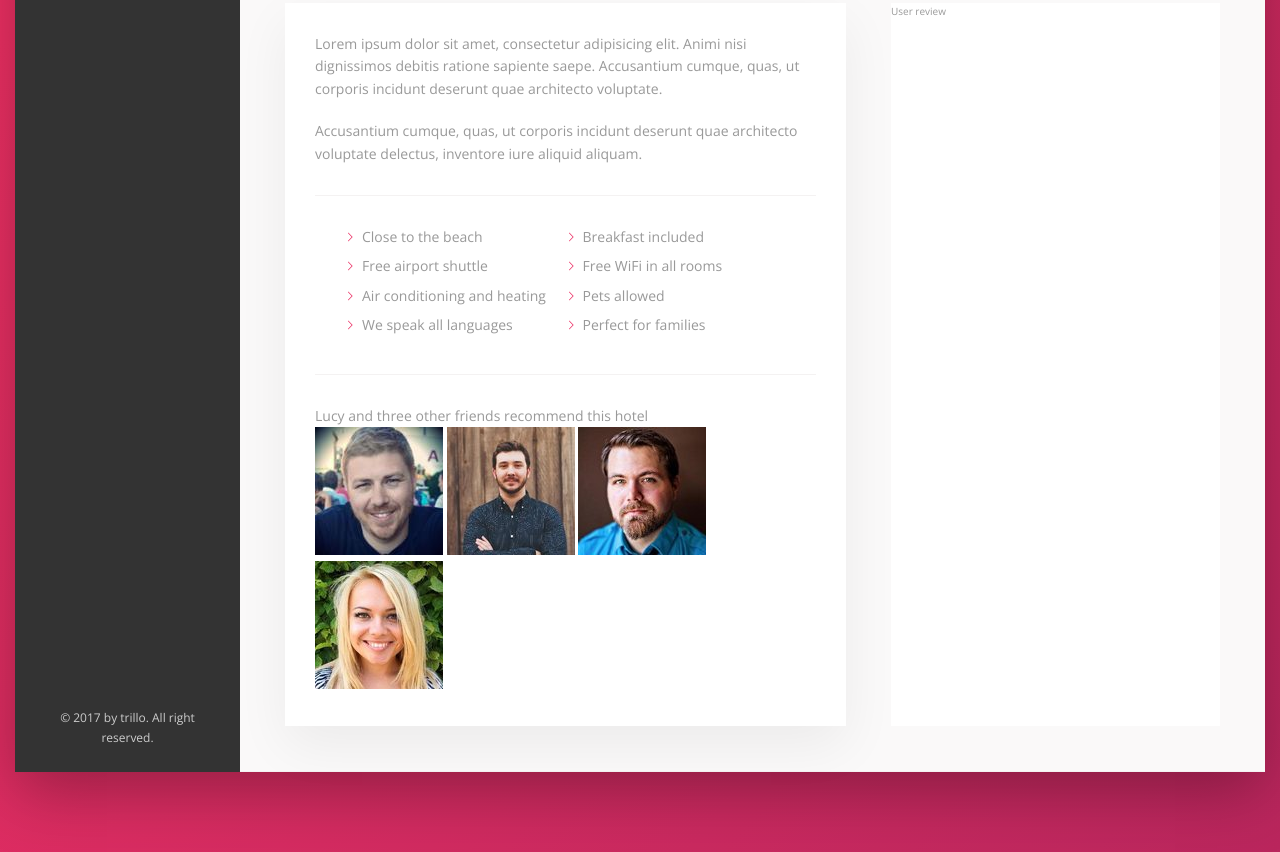
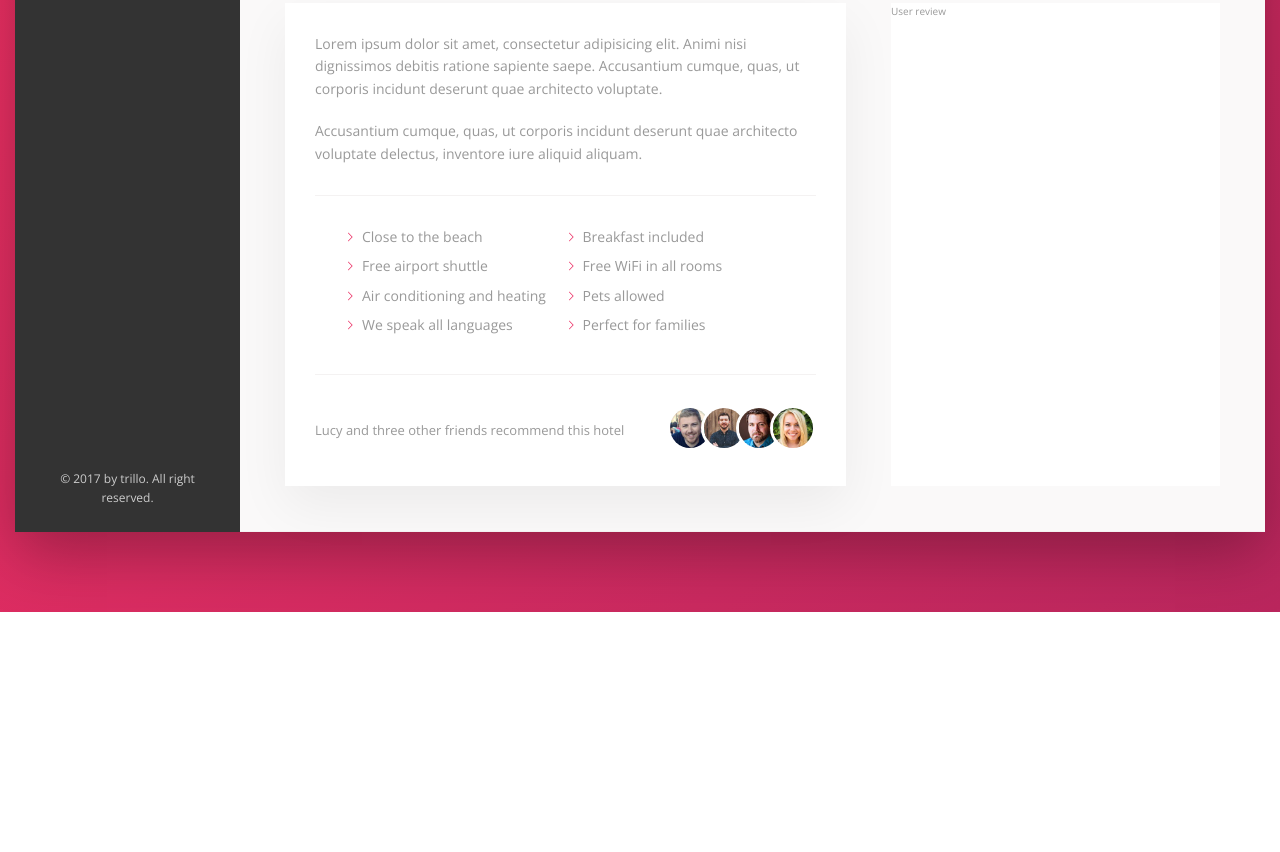
Before and after one commit to KarolinaKotwica/Hotel-project-html-css, a website: page index.html in a window 1280 px wide. Shown: the part 660-1512 px from the top of the page. After the commit the page ends 1272 px from the top, so only its background shows below. Drawn offline with nearby package versions, Linux system fonts and the light colour scheme.

Commit message:
Style detail section (images)

```diff
--- a/sass/_components.scss
+++ b/sass/_components.scss
@@ -303,9 +303,35 @@
             mask-image: url(../img/chevron-thin-right.svg);
             -webkit-mask-image: url(../img/chevron-thin-right.svg);
             -webkit-mask-size: cover;
-
-
         }
     }
 
-    // Recommend
+// Recommend
+.recommend {
+    font-size: 1.3rem;
+    color: var(--color-grey-dark-2);
+
+    display: flex;
+    align-items: center;
+
+
+    &__count {
+        margin-right: auto;
+    }
+
+    &__friends {
+
+    }
+
+    &__photo {
+        box-sizing: content-box;
+        height: 4rem;
+        width: 4rem;
+        border-radius: 50%;
+        border: 3px solid #fff;
+
+        &:not(:last-child) {
+            margin-right: -1.5rem;
+        }
+    }
+}
```
Also changed, not shown: css/style.css.
